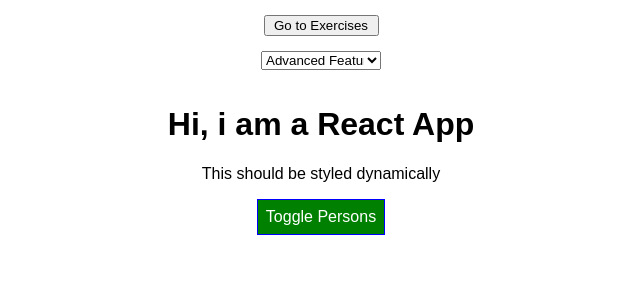
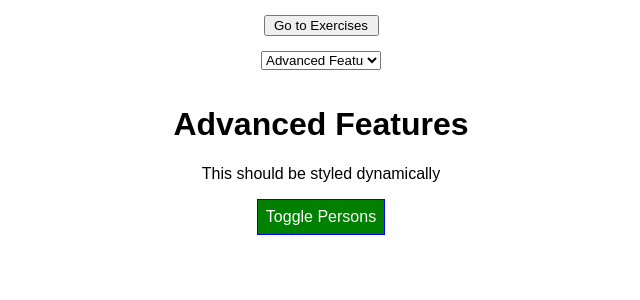
Before and after one commit to vinicechin/react-projects, a React (Create React App) app: page / in a window 1280 px wide. Shown: the top 300 px of the page, without its empty margins (319-959 px from the left). Built offline with nearby package versions, Linux system fonts and the light colour scheme.

Commit message:
Add title prop to main component

```diff
--- a/src/App.js
+++ b/src/App.js
@@ -86,7 +86,7 @@ class App extends Component {
         )
       case "4":
         return (
-          <AdvancedFeatures />
+          <AdvancedFeatures title="Advanced Features" />
         )
       default:
         return null
--- a/src/Sections/AdvancedFeatures/AdvancedFeatures.js
+++ b/src/Sections/AdvancedFeatures/AdvancedFeatures.js
@@ -39,7 +39,12 @@ class AdvancedFeatures extends Component {
 
     return (
       <div>
-        <Cockpit showPersons={this.state.showPersons} persons={this.state.persons} clicked={this.togglePersonsButtonPressed} />
+        <Cockpit
+          title={this.props.title}
+          showPersons={this.state.showPersons}
+          persons={this.state.persons}
+          clicked={this.togglePersonsButtonPressed}
+        />
         {persons}
       </div>
     );
--- a/src/Sections/SharedComponents/Cockpit/Cockpit.js
+++ b/src/Sections/SharedComponents/Cockpit/Cockpit.js
@@ -17,7 +17,7 @@ const cockpit = (props) => {
 
     return (
         <div className={styles.Cockpit}>
-            <h1>Hi, i am a React App</h1>
+            <h1>{props.title}</h1>
             <p className={classes.join(' ')}>This should be styled dynamically</p>
             <button className={btnClass} onClick={props.clicked}>Toggle Persons</button>
         </div>
```
